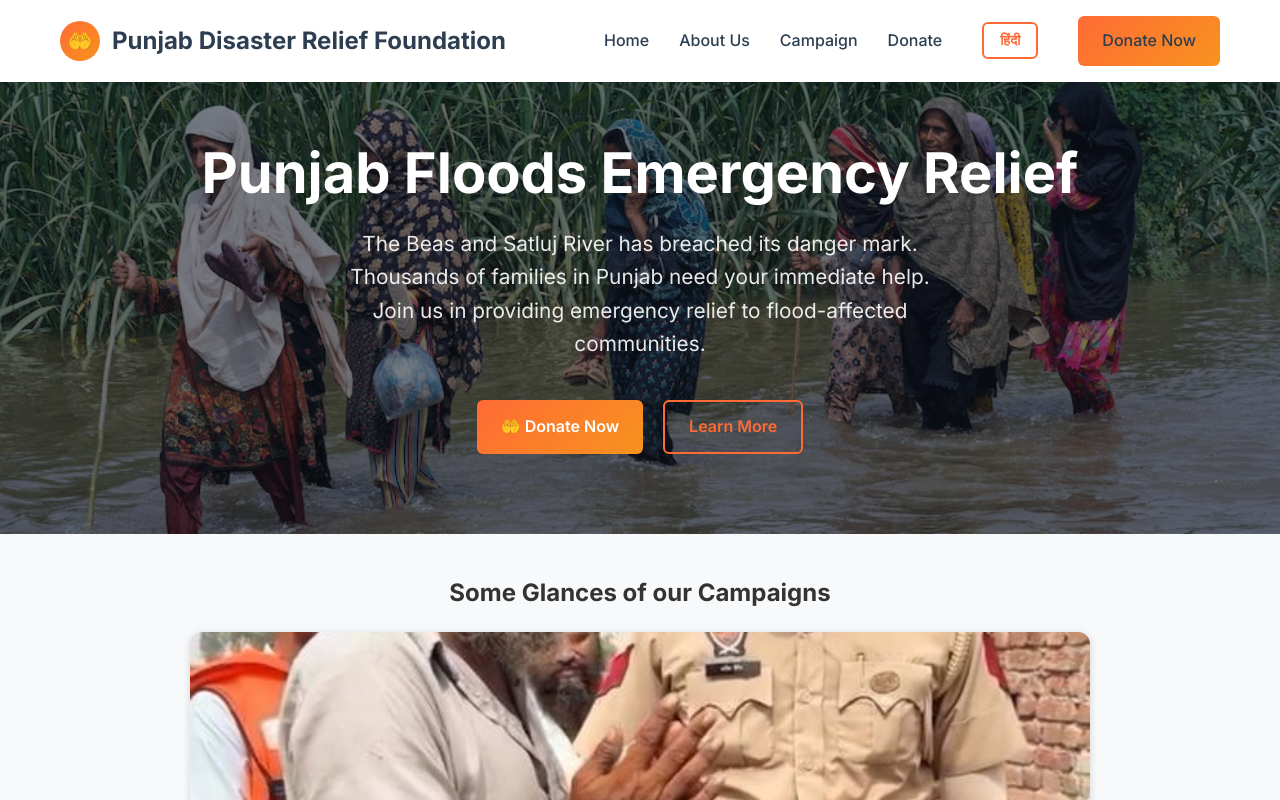
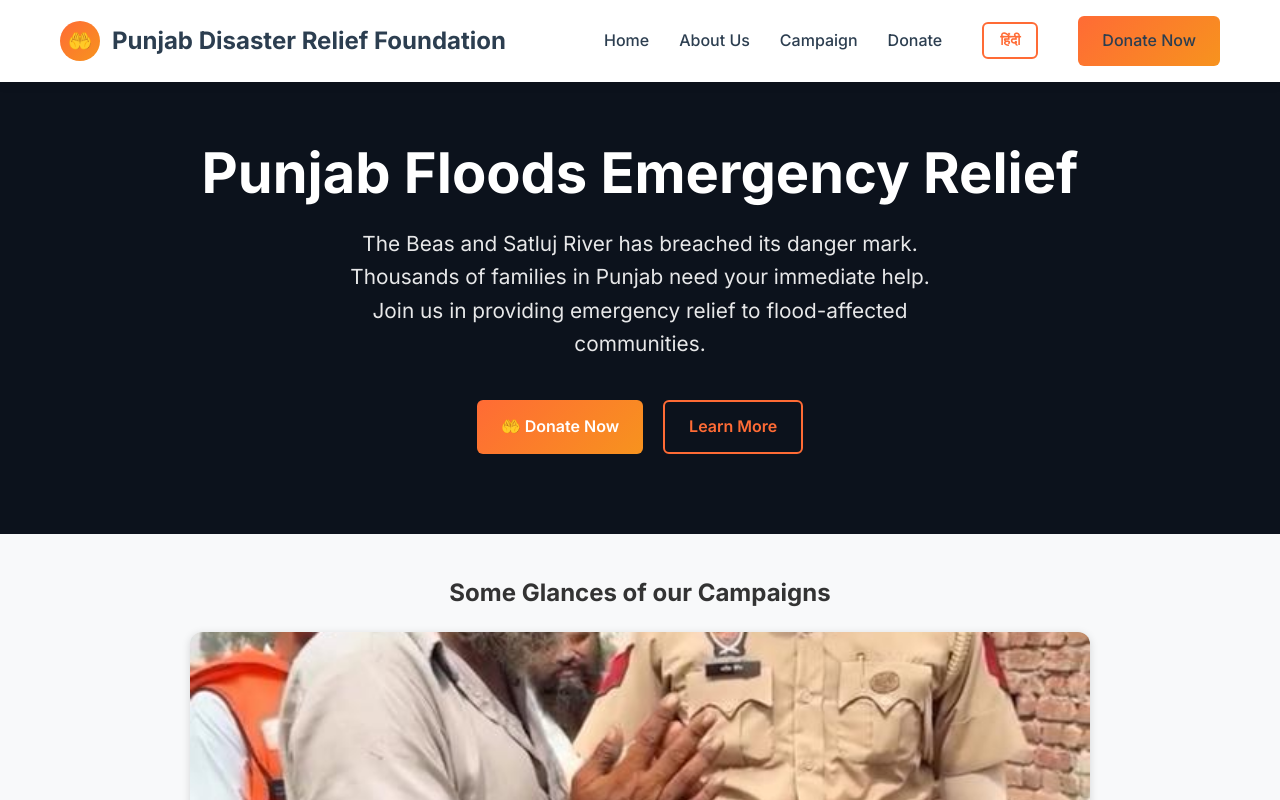
Before and after one commit to Rajat1-2/floodfundraiser, a React (Vite) app in the folder apps/Frontend/: page / in a window 1280 px wide. Shown: the top 800 px of the page. Built offline with nearby package versions, Linux system fonts and the light colour scheme.

Commit message:
bg image removed

```diff
--- a/apps/Frontend/src/components/Hero.tsx
+++ b/apps/Frontend/src/components/Hero.tsx
@@ -1,12 +1,12 @@
 import React from 'react'
 import { useLanguage } from '../hooks/useLanguage'
-import bg from '../assets/punjab_flood.avif'
+// import bg from '../assets/punjab_flood.avif'
 
 const Hero: React.FC = () => {
   const { t } = useLanguage()
 
   const style: React.CSSProperties = {
-    backgroundImage: `linear-gradient(rgba(12,18,28,0.55), rgba(12,18,28,0.55)), url(${bg})`,
+    backgroundImage: `linear-gradient(rgba(12,18,28,0.55), rgba(12,18,28,0.55)), `,
     backgroundSize: 'cover',
     backgroundPosition: 'center',
   }
```
